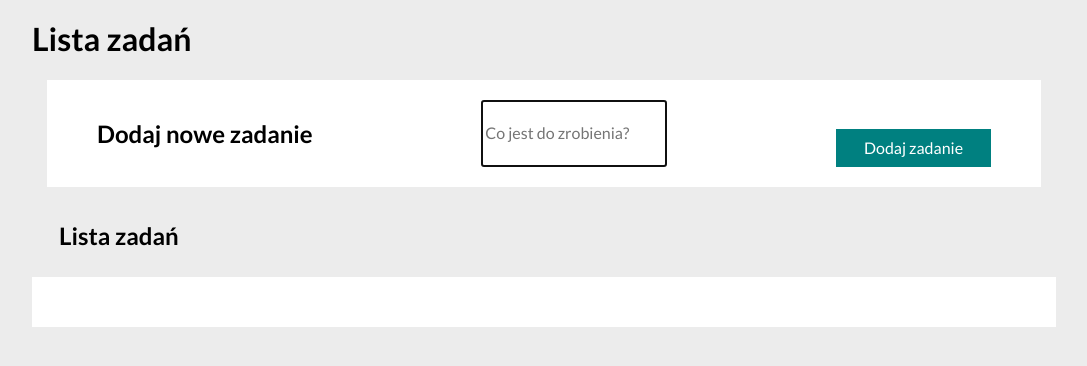
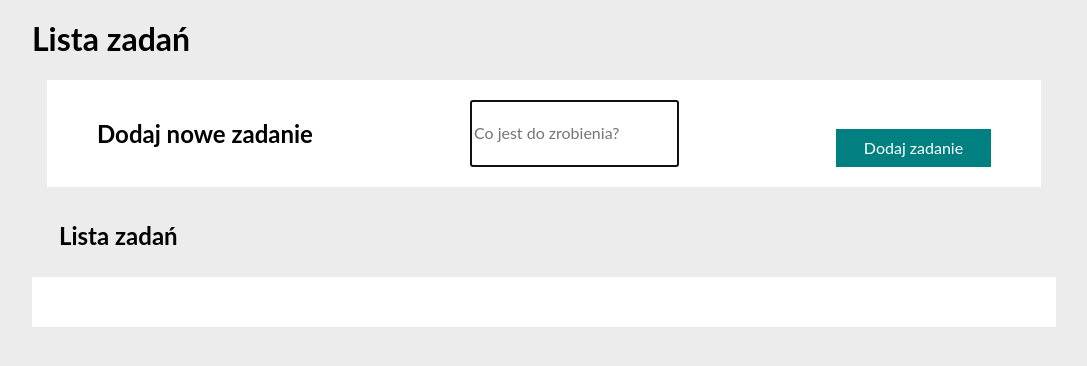
Before and after one commit to martaszymborska/task-manager, a plain HTML site: page index.html in a window 1280 px wide. Shown: the whole page, without its empty margins (96-1183 px from the left). Drawn offline with nearby package versions, Linux system fonts and the light colour scheme.

Commit message:
google font changed to Montserrat

```diff
--- a/index.html
+++ b/index.html
@@ -13,7 +13,8 @@
     <link href="css/tasks.css" rel="stylesheet">
     <link href="css/form.css" rel="stylesheet">
     <link rel="preconnect" href="https://fonts.gstatic.com">
-    <link href="https://fonts.googleapis.com/css2?family=Lato:wght@300;400;700&display=swap" rel="stylesheet">
+    <link rel="preconnect" href="https://fonts.gstatic.com">
+    <link href="https://fonts.googleapis.com/css2?family=Montserrat:wght@300;400;500&display=swap" rel="stylesheet">
 
 
 </head>
```
